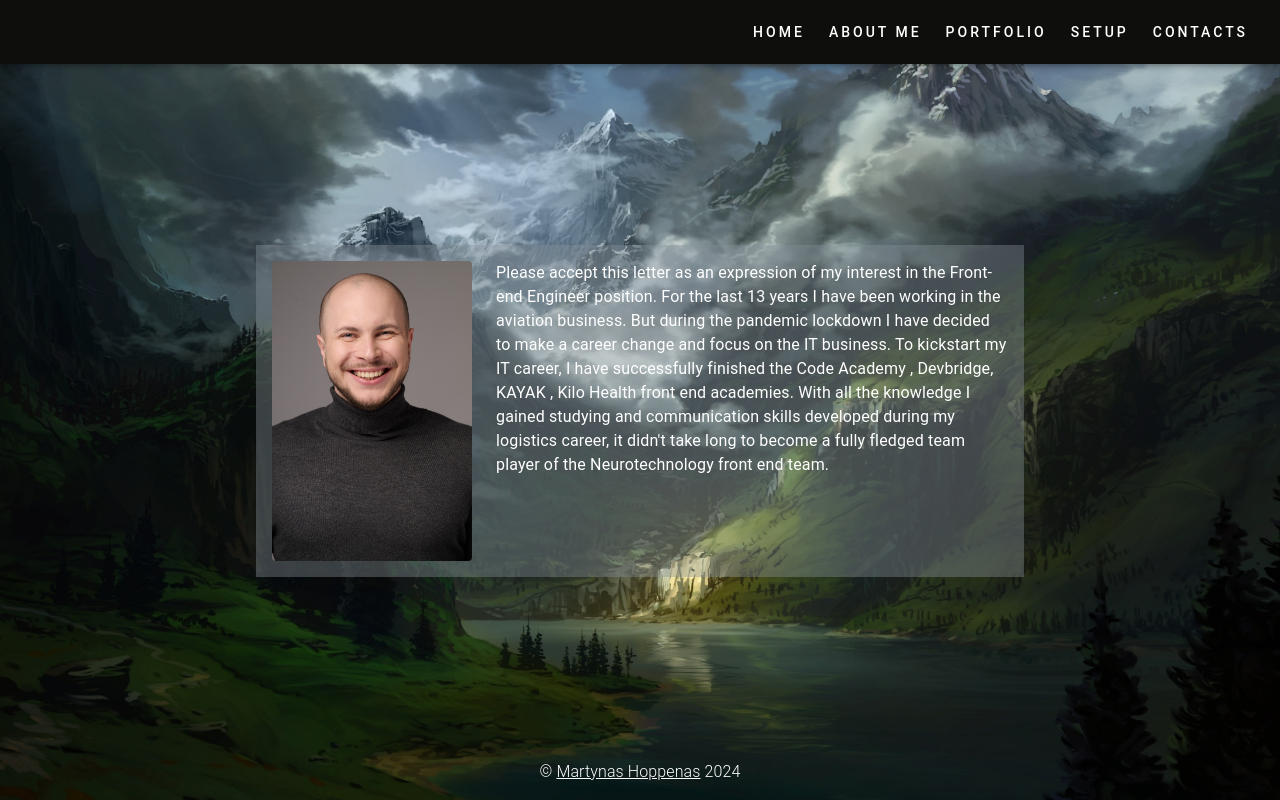
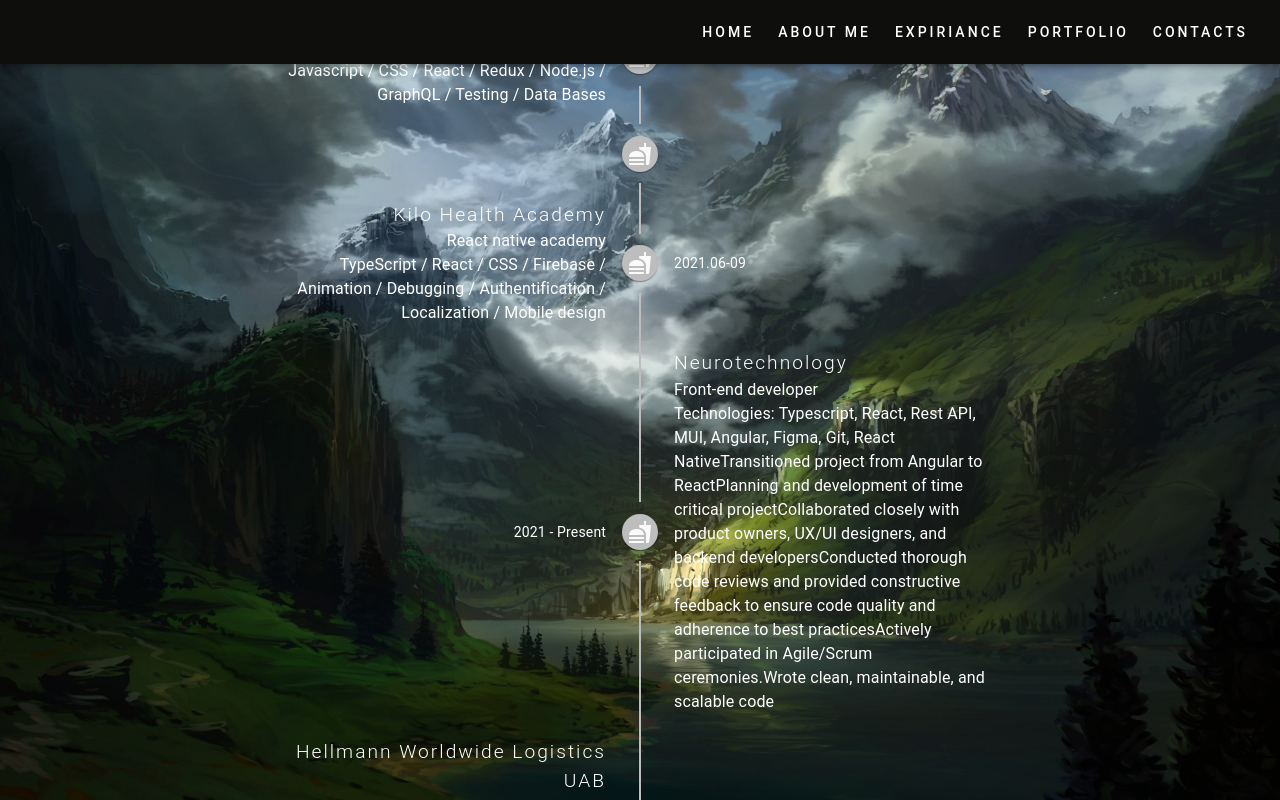
Before and after one commit to Hoppenas/mh-codes, a React (Create React App) app: page /aboutMe in a window 1280 px wide. Built offline with nearby package versions, Linux system fonts and the light colour scheme.

Commit message:
ADD: timeline, WIP

```diff
--- a/package.json
+++ b/package.json
@@ -6,6 +6,7 @@
     "@emotion/react": "^11.11.4",
     "@emotion/styled": "^11.11.0",
     "@mui/icons-material": "^5.15.12",
+    "@mui/lab": "^5.0.0-alpha.170",
     "@mui/material": "^5.15.12",
     "@mui/styled-engine-sc": "^6.0.0-alpha.17",
     "@testing-library/jest-dom": "^5.14.1",
--- a/src/App.tsx
+++ b/src/App.tsx
@@ -6,6 +6,7 @@ import AboutMePage from "./pages/AboutmePage";
 import PortfolioPage from "./pages/PortfolioPage";
 import SetupPage from "./pages/SetupPage";
 import ContactPage from "./pages/ContactPage";
+import ExpiriancePage from "./pages/ExpiriancePage";
 
 function App() {
   return (
@@ -14,6 +15,7 @@ function App() {
         <Route path="/" element={<Layout />}>
           <Route index element={<HomePage />} />
           <Route path="aboutMe" element={<AboutMePage />} />
+          <Route path="expiriance" element={<ExpiriancePage />} />
           <Route path="portfolio" element={<PortfolioPage />} />
           <Route path="setup" element={<SetupPage />} />
           <Route path="contacts" element={<ContactPage />} />
--- /dev/null
+++ b/src/components/CustomizedTimeline/CustomizedTimeline.tsx
@@ -0,0 +1,183 @@
+import * as React from "react";
+import { Timeline } from "@mui/lab";
+import TimelineItem from "@mui/lab/TimelineItem";
+import TimelineSeparator from "@mui/lab/TimelineSeparator";
+import TimelineConnector from "@mui/lab/TimelineConnector";
+import TimelineContent from "@mui/lab/TimelineContent";
+import TimelineOppositeContent from "@mui/lab/TimelineOppositeContent";
+import TimelineDot from "@mui/lab/TimelineDot";
+
+import FastfoodIcon from "@mui/icons-material/Fastfood";
+import LaptopMacIcon from "@mui/icons-material/LaptopMac";
+import HotelIcon from "@mui/icons-material/Hotel";
+import RepeatIcon from "@mui/icons-material/Repeat";
+
+import { Grid, Typography, IconButton } from "@mui/material";
+
+const timeLineItems = [
+  {
+    name: "VGTU",
+    title: "Bachelor of telecommunication engineering",
+    description: "",
+    date: "2006-2011",
+    isEducation: true,
+  },
+  {
+    name: "Code Academy",
+    title: "Front end course",
+    description: "HTML / CSS / JS / Git",
+    date: "2020.06-09",
+    isEducation: true,
+  },
+  {
+    name: "Devbridge Sourcery Academy",
+    title: "High intensity Front-End Academy",
+    description:
+      "Agile / Git / HTML / SCSS / BEM / React / JS / Accessibility / Webpack ",
+    date: "2020.11-2021.01",
+    isEducation: true,
+  },
+  {
+    name: "KAYAK WCC Academy",
+    title: "Full stack Academy ",
+    description:
+      "Javascript / CSS / React / Redux / Node.js / GraphQL / Testing / Data Bases",
+    date: "2021.03-06",
+    isEducation: true,
+  },
+  {
+    name: "",
+    title: "",
+    description: "",
+    date: "",
+    isEducation: true,
+  },
+  {
+    name: "Kilo Health Academy",
+    title: "React native academy",
+    description:
+      "TypeScript / React / CSS / Firebase / Animation / Debugging / Authentification / Localization / Mobile design",
+    date: "2021.06-09",
+    isEducation: true,
+  },
+  {
+    name: "Neurotechnology",
+    title: "Front-end developer",
+    description: [
+      "Technologies: Typescript, React, Rest API, MUI, Angular, Figma, Git, React Native",
+      "Transitioned project from Angular to React",
+      "Planning and development of time critical project",
+      "Collaborated closely with product owners, UX/UI designers, and backend developers",
+      "Conducted thorough code reviews and provided constructive feedback to ensure code quality and adherence to best practices",
+      "Actively participated in Agile/Scrum ceremonies.",
+      "Wrote clean, maintainable, and scalable code",
+    ],
+    date: "2021 - Present",
+    isEducation: false,
+  },
+  {
+    name: "Hellmann Worldwide Logistics UAB",
+    title: "Airfreight cargo manager",
+    description: [
+      "Special airfreight services: courier on board, time critical shipments, temperature cargo, transportation of dangerous and explosive goods",
+      "Supply of spare parts for AOG* accidents",
+      "Analysis and forecast of shipping data, rates and flight schedules",
+      "Participation in military and government tenders",
+      "Documentation for customs, International Air Transport Association (IATA) and Dangerous Goods Regulation (DGR)",
+    ],
+    date: "2013 - 2021",
+    isEducation: false,
+  },
+  {
+    name: "Abipa logistics",
+    title: "Airfreight cargo manager",
+    description: "",
+    date: "2008-2013",
+    isEducation: false,
+  },
+];
+
+export default function CustomizedTimeline() {
+  return (
+    <Timeline position="alternate">
+      {timeLineItems.map((item, index) => (
+        <TimelineItem>
+          <TimelineOppositeContent
+            sx={{ m: "auto 0" }}
+            align="right"
+            variant="body2"
+            // color="text.secondary"
+          >
+            {item.date}
+          </TimelineOppositeContent>
+          <TimelineSeparator>
+            <TimelineConnector />
+            <TimelineDot>
+              <FastfoodIcon />
+            </TimelineDot>
+            <TimelineConnector />
+          </TimelineSeparator>
+          <TimelineContent sx={{ py: "12px", px: 2 }}>
+            <Typography variant="h6" component="span">
+              {item.name}
+            </Typography>
+            <Typography>{item.title}</Typography>
+            <Typography>{item.description}</Typography>
+          </TimelineContent>
+        </TimelineItem>
+      ))}
+      {/* <TimelineItem>
+        <TimelineOppositeContent
+          sx={{ m: "auto 0" }}
+          variant="body2"
+          color="text.secondary"
+        >
+          10:00 am
+        </TimelineOppositeContent>
+        <TimelineSeparator>
+          <TimelineConnector />
+          <TimelineDot color="primary">
+            <LaptopMacIcon />
+          </TimelineDot>
+          <TimelineConnector />
+        </TimelineSeparator>
+        <TimelineContent sx={{ py: "12px", px: 2 }}>
+          <Typography variant="h6" component="span">
+            Code
+          </Typography>
+          <Typography>Because it&apos;s awesome!</Typography>
+        </TimelineContent>
+      </TimelineItem>
+      <TimelineItem>
+        <TimelineSeparator>
+          <TimelineConnector />
+          <TimelineDot color="primary" variant="outlined">
+            <HotelIcon />
+          </TimelineDot>
+          <TimelineConnector sx={{ bgcolor: "secondary.main" }} />
+        </TimelineSeparator>
+        <TimelineContent sx={{ py: "12px", px: 2 }}>
+          <Typography variant="h6" component="span">
+            Sleep
+          </Typography>
+          <Typography>Because you need rest</Typography>
+        </TimelineContent>
+      </TimelineItem>
+      <TimelineItem>
+        <TimelineSeparator>
+          <TimelineConnector sx={{ bgcolor: "secondary.main" }} />
+          <TimelineDot color="secondary">
+            <RepeatIcon />
+          </TimelineDot>
+          <TimelineConnector />
+        </TimelineSeparator>
+        <TimelineContent sx={{ py: "12px", px: 2 }}>
+          <Typography variant="h6" component="span">
+            Repeat
+          </Typography>
+          <Typography>Because this is the life you love!</Typography>
+        </TimelineContent>
+      </TimelineItem> */}
+    </Timeline>
+  );
+}
--- a/src/components/DrawerAppBar/DrawerAppBar.tsx
+++ b/src/components/DrawerAppBar/DrawerAppBar.tsx
@@ -27,8 +27,9 @@ const drawerWidth = 240;
 const navItems = [
   { name: "Home", route: "/" },
   { name: "About me", route: "/aboutMe" },
+  { name: "Expiriance", route: "/expiriance" },
   { name: "Portfolio", route: "/portfolio" },
-  { name: "Setup", route: "/setup" },
+  // { name: "Setup", route: "/setup" },
   { name: "Contacts", route: "/contacts" },
 ];
 
--- a/src/pages/AboutmePage.tsx
+++ b/src/pages/AboutmePage.tsx
@@ -2,6 +2,7 @@ import { Grid, Typography, useMediaQuery, Box, Avatar } from "@mui/material";
 import { useNavigate } from "react-router-dom";
 import { minWidth } from "../constants/styleConstants";
 import mhphoto from "../images/MHphoto.jpg";
+import CustomizedTimeline from "../components/CustomizedTimeline/CustomizedTimeline";
 
 const AboutMePage = () => {
   const navigate = useNavigate();
@@ -17,7 +18,7 @@ const AboutMePage = () => {
       maxWidth="60%"
       margin="auto"
     >
-      <Box
+      {/* <Box
         padding={2}
         bgcolor="rgba(135, 145, 154, 0.4)"
         display="flex"
@@ -41,7 +42,7 @@ const AboutMePage = () => {
           my logistics career, it didn't take long to become a fully fledged
           team player of the Neurotechnology front end team.
         </Typography>
-      </Box>
+      </Box> */}
       {/* <Typography>
         My everyday tools are React, Typescript, Figma, GIT, REST APIs and daily
         communication with my and other team's developers, UI/UX designers and
@@ -68,6 +69,7 @@ const AboutMePage = () => {
         go... Do you want to build a snowman?* I would surely do! *Lyrics from
         movie Frozen.
       </Typography> */}
+      <CustomizedTimeline />
     </Grid>
   );
 };
--- /dev/null
+++ b/src/pages/ExpiriancePage.tsx
@@ -0,0 +1,26 @@
+import { Grid, Typography, useMediaQuery, Box, Avatar } from "@mui/material";
+import { useNavigate } from "react-router-dom";
+import { minWidth } from "../constants/styleConstants";
+import mhphoto from "../images/MHphoto.jpg";
+import CustomizedTimeline from "../components/CustomizedTimeline/CustomizedTimeline";
+
+const AboutMePage = () => {
+  const navigate = useNavigate();
+  const matches = useMediaQuery(`(min-width:${minWidth})`);
+
+  return (
+    <Grid
+      container
+      justifyContent="center"
+      alignContent="center"
+      height="100%"
+      zIndex={1}
+      maxWidth="60%"
+      margin="auto"
+    >
+      <CustomizedTimeline />
+    </Grid>
+  );
+};
+
+export default AboutMePage;
```
Also changed, not shown: 1 other file (tests, documents, lock files or other folders).
